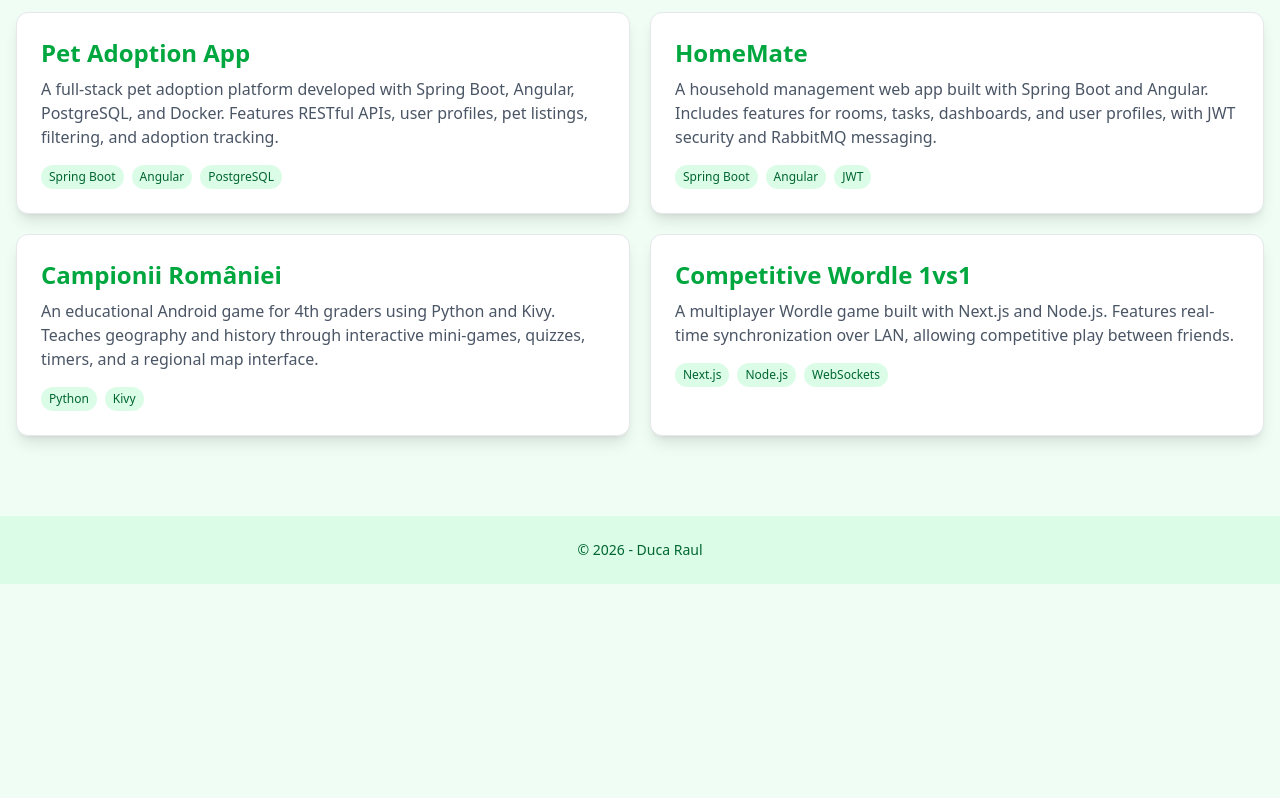
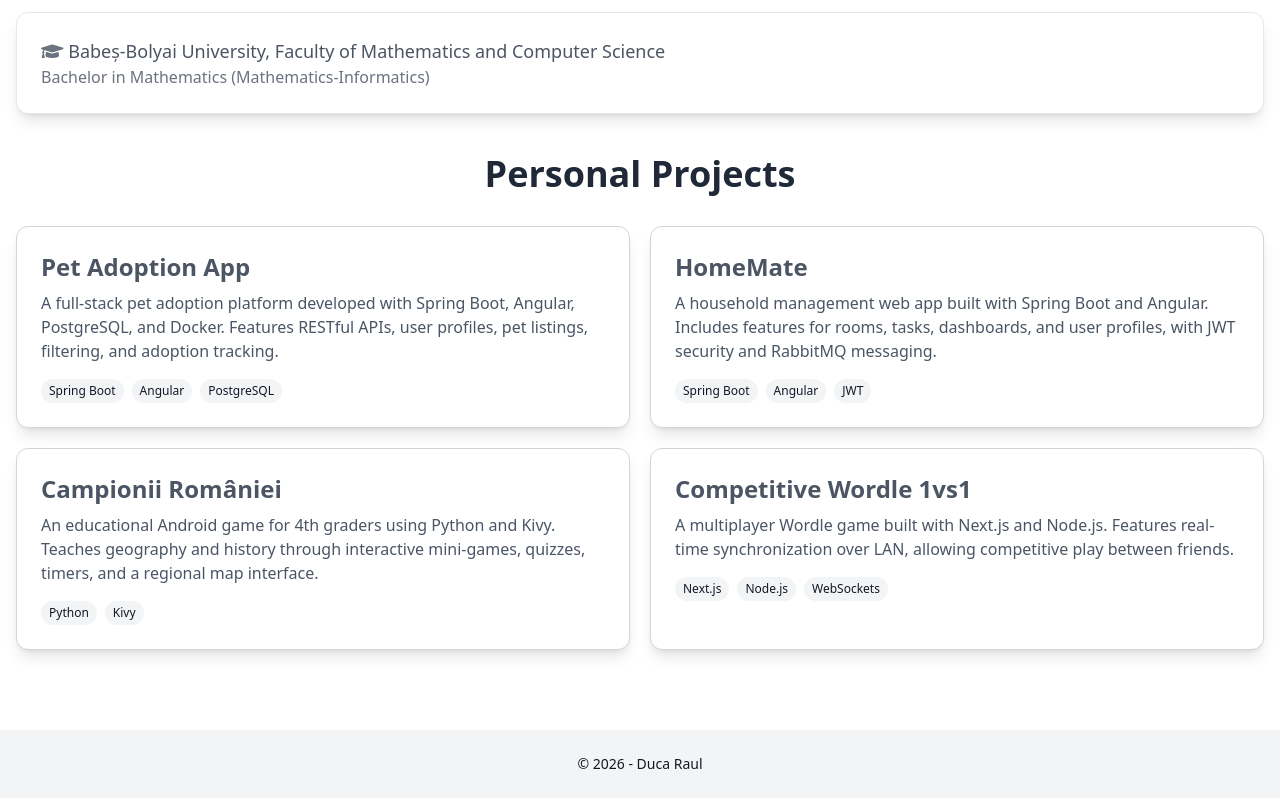
Before and after one commit to rDuca32/Portofolio, a website: page index.html in a window 1280 px wide. Shown: the part 594-1392 px from the top of the page. Before the commit the page ends 1178 px from the top, so only its background shows below. Drawn offline with Linux system fonts and the light colour scheme.

Commit message:
updates to colors  and structural cleanup

```diff
--- a/css/style.css
+++ b/css/style.css
@@ -1,13 +1,53 @@
 @import "tailwindcss";
 
 :root {
-    --bg-color: #f0fdf4;
-    --text-color: #14532d;
+    /* Main Colors */
+    --bg-color: #ffffff;
+    --text-color: #000000;
+
+    /* Custom Color Variables */
+    --primary-text: #1f2937; /* gray-800 */
+    --secondary-text: #374151; /* gray-700 */
+    --tertiary-text: #4b5563; /* gray-600 */
+    --button-bg: #4b5563; /* gray-600 */
+    --button-hover: #374151; /* gray-700 */
+    --icon-text: #6b7280; /* gray-500 */
+    --tag-bg: #f3f4f6; /* gray-100 */
+    --tag-text: #111827; /* gray-900 */
+    --hover-border: #d1d5db; /* gray-300 */
+    --footer-bg: #f3f4f6; /* gray-100 */
+    --footer-text: #111827; /* gray-900 */
 }
 
 @media (prefers-color-scheme: dark) {
     :root {
-        --bg-color: #14532d;
-        --text-color: #f0fdf4;
+        --bg-color: #000000;
+        --text-color: #ffffff;
+
+        /* Dark mode colors */
+        --primary-text: #f9fafb; /* gray-50 */
+        --secondary-text: #d1d5db; /* gray-300 */
+        --tertiary-text: #9ca3af; /* gray-400 */
+        --button-bg: #4b5563; /* gray-600 */
+        --button-hover: #374151; /* gray-700 */
+        --icon-text: #d1d5db; /* gray-300 */
+        --tag-bg: #111827; /* gray-900 */
+        --tag-text: #e5e7eb; /* gray-200 */
+        --hover-border: #4b5563; /* gray-600 */
+        --footer-bg: #111827; /* gray-900 */
+        --footer-text: #e5e7eb; /* gray-200 */
     }
 }
+
+/* Custom Classes */
+.primary-text { color: var(--primary-text); }
+.secondary-text { color: var(--secondary-text); }
+.tertiary-text { color: var(--tertiary-text); }
+.button-bg { background-color: var(--button-bg); }
+.button-hover:hover { background-color: var(--button-hover); }
+.icon-text { color: var(--icon-text); }
+.tag-bg { background-color: var(--tag-bg); }
+.tag-text { color: var(--tag-text); }
+.hover-border { border-color: var(--hover-border); }
+.footer-bg { background-color: var(--footer-bg); }
+.footer-text { color: var(--footer-text); }
--- a/index.html
+++ b/index.html
@@ -21,63 +21,71 @@
     <main class="grow container mx-auto px-4 py-10">
     <section class="intro text-center py-16 dark:bg-gray-800 rounded-xl mb-10 shadow-lg">
         <div class="container mx-auto px-4">
-            <h1 class="text-5xl font-extrabold text-green-800 dark:text-green-100 mb-4">Hi, I'm Duca Raul</h1>
-            <p class="text-xl text-green-700 dark:text-green-300 mb-6 max-w-2xl mx-auto">
+            <h1 class="text-5xl font-extrabold mb-4 primary-text">Hi, I'm Duca Raul</h1>
+            <p class="text-xl secondary-text mb-6 max-w-2xl mx-auto">
                 Full-stack developer specializing in modern web apps. I enjoy building user-friendly apps for real-world problems, from pet adoption platforms to educational games.
             </p>
-            <p class="text-lg text-green-600 dark:text-green-400">
+            <p class="text-lg tertiary-text">
                 Explore my personal projects below.
             </p>
             <div class="flex flex-col items-center gap-6 mt-6">
                 <i class="fas fa-arrow-down text-gray-500 dark:text-gray-400 animate-bounce text-3xl"></i>
-                <a href="#personal-projects" class="inline-block px-6 py-3 bg-green-600 text-white font-semibold rounded-lg hover:bg-green-700 transition-colors duration-300 shadow-md">
+                <a href="#personal-projects" class="inline-block px-6 py-3 button-bg text-white font-semibold rounded-lg button-hover transition-colors duration-300 shadow-md">
                     View My Projects
                 </a>
             </div>
         </div>
     </section>
 
+    <section class="education-section mb-10">
+        <h1 class="text-4xl font-extrabold mb-8 text-center primary-text">Education</h1>
+        <div class="bg-white dark:bg-gray-800 rounded-xl p-6 shadow-lg border border-gray-200 dark:border-gray-700">
+            <p class="text-lg tertiary-text"><i class="fas fa-graduation-cap icon-text"></i> Babeș-Bolyai University, Faculty of Mathematics and Computer Science</p>
+            <p class="text-md icon-text">Bachelor in Mathematics (Mathematics-Informatics)</p>
+        </div>
+    </section>
+
     <section class="personal-projects">
-        <h1 class="text-4xl font-extrabold mb-8 text-center text-green-800 dark:text-green-100">Personal Projects</h1>
+        <h1 class="text-4xl font-extrabold mb-8 text-center primary-text">Personal Projects</h1>
 
         <div class="grid gap-5 md:grid-cols-2 lg:grid-cols-2">
 
-            <div class="bg-white dark:bg-gray-800 rounded-xl p-6 shadow-lg hover:shadow-2xl transition-all duration-300 border border-gray-200 dark:border-gray-700 hover:border-green-300 dark:hover:border-green-600 transform hover:-translate-y-1">
-                <h2 class="text-2xl font-bold text-green-600 dark:text-green-400 mb-2">Pet Adoption App</h2>
+            <div class="bg-white dark:bg-gray-800 rounded-xl p-6 shadow-lg hover:shadow-2xl transition-all duration-300 border border-gray-200 dark:border-gray-700 hover-border transform hover:-translate-y-1">
+                <h2 class="text-2xl font-bold tertiary-text mb-2">Pet Adoption App</h2>
                 <p class="text-gray-600 dark:text-gray-400 mb-4">A full-stack pet adoption platform developed with Spring Boot, Angular, PostgreSQL, and Docker. Features RESTful APIs, user profiles, pet listings, filtering, and adoption tracking.</p>
                 <div class="flex flex-wrap gap-2">
-                    <span class="px-2 py-1 bg-green-100 dark:bg-green-900 text-green-800 dark:text-green-200 text-xs rounded-full">Spring Boot</span>
-                    <span class="px-2 py-1 bg-green-100 dark:bg-green-900 text-green-800 dark:text-green-200 text-xs rounded-full">Angular</span>
-                    <span class="px-2 py-1 bg-green-100 dark:bg-green-900 text-green-800 dark:text-green-200 text-xs rounded-full">PostgreSQL</span>
+                    <span class="px-2 py-1 tag-bg tag-text text-xs rounded-full">Spring Boot</span>
+                    <span class="px-2 py-1 tag-bg tag-text text-xs rounded-full">Angular</span>
+                    <span class="px-2 py-1 tag-bg tag-text text-xs rounded-full">PostgreSQL</span>
                 </div>
             </div>
 
-            <div class="bg-white dark:bg-gray-800 rounded-xl p-6 shadow-lg hover:shadow-2xl transition-all duration-300 border border-gray-200 dark:border-gray-700 hover:border-green-300 dark:hover:border-green-600 transform hover:-translate-y-1">
-                <h2 class="text-2xl font-bold text-green-600 dark:text-green-400 mb-2">HomeMate</h2>
+            <div class="bg-white dark:bg-gray-800 rounded-xl p-6 shadow-lg hover:shadow-2xl transition-all duration-300 border border-gray-200 dark:border-gray-700 hover-border transform hover:-translate-y-1">
+                <h2 class="text-2xl font-bold tertiary-text mb-2">HomeMate</h2>
                 <p class="text-gray-600 dark:text-gray-400 mb-4">A household management web app built with Spring Boot and Angular. Includes features for rooms, tasks, dashboards, and user profiles, with JWT security and RabbitMQ messaging.</p>
                 <div class="flex flex-wrap gap-2">
-                    <span class="px-2 py-1 bg-green-100 dark:bg-green-900 text-green-800 dark:text-green-200 text-xs rounded-full">Spring Boot</span>
-                    <span class="px-2 py-1 bg-green-100 dark:bg-green-900 text-green-800 dark:text-green-200 text-xs rounded-full">Angular</span>
-                    <span class="px-2 py-1 bg-green-100 dark:bg-green-900 text-green-800 dark:text-green-200 text-xs rounded-full">JWT</span>
+                    <span class="px-2 py-1 tag-bg tag-text text-xs rounded-full">Spring Boot</span>
+                    <span class="px-2 py-1 tag-bg tag-text text-xs rounded-full">Angular</span>
+                    <span class="px-2 py-1 tag-bg tag-text text-xs rounded-full">JWT</span>
                 </div>
             </div>
 
-            <div class="bg-white dark:bg-gray-800 rounded-xl p-6 shadow-lg hover:shadow-2xl transition-all duration-300 border border-gray-200 dark:border-gray-700 hover:border-green-300 dark:hover:border-green-600 transform hover:-translate-y-1">
-                <h2 class="text-2xl font-bold text-green-600 dark:text-green-400 mb-2">Campionii României</h2>
+            <div class="bg-white dark:bg-gray-800 rounded-xl p-6 shadow-lg hover:shadow-2xl transition-all duration-300 border border-gray-200 dark:border-gray-700 hover-border transform hover:-translate-y-1">
+                <h2 class="text-2xl font-bold tertiary-text mb-2">Campionii României</h2>
                 <p class="text-gray-600 dark:text-gray-400 mb-4">An educational Android game for 4th graders using Python and Kivy. Teaches geography and history through interactive mini-games, quizzes, timers, and a regional map interface.</p>
                 <div class="flex flex-wrap gap-2">
-                    <span class="px-2 py-1 bg-green-100 dark:bg-green-900 text-green-800 dark:text-green-200 text-xs rounded-full">Python</span>
-                    <span class="px-2 py-1 bg-green-100 dark:bg-green-900 text-green-800 dark:text-green-200 text-xs rounded-full">Kivy</span>
+                    <span class="px-2 py-1 tag-bg tag-text text-xs rounded-full">Python</span>
+                    <span class="px-2 py-1 tag-bg tag-text text-xs rounded-full">Kivy</span>
                 </div>
             </div>
 
-            <div class="bg-white dark:bg-gray-800 rounded-xl p-6 shadow-lg hover:shadow-2xl transition-all duration-300 border border-gray-200 dark:border-gray-700 hover:border-green-300 dark:hover:border-green-600 transform hover:-translate-y-1">
-                <h2 class="text-2xl font-bold text-green-600 dark:text-green-400 mb-2">Competitive Wordle 1vs1</h2>
+            <div class="bg-white dark:bg-gray-800 rounded-xl p-6 shadow-lg hover:shadow-2xl transition-all duration-300 border border-gray-200 dark:border-gray-700 hover-border transform hover:-translate-y-1">
+                <h2 class="text-2xl font-bold tertiary-text mb-2">Competitive Wordle 1vs1</h2>
                 <p class="text-gray-600 dark:text-gray-400 mb-4">A multiplayer Wordle game built with Next.js and Node.js. Features real-time synchronization over LAN, allowing competitive play between friends.</p>
                 <div class="flex flex-wrap gap-2">
-                    <span class="px-2 py-1 bg-green-100 dark:bg-green-900 text-green-800 dark:text-green-200 text-xs rounded-full">Next.js</span>
-                    <span class="px-2 py-1 bg-green-100 dark:bg-green-900 text-green-800 dark:text-green-200 text-xs rounded-full">Node.js</span>
-                    <span class="px-2 py-1 bg-green-100 dark:bg-green-900 text-green-800 dark:text-green-200 text-xs rounded-full">WebSockets</span>
+                    <span class="px-2 py-1 tag-bg tag-text text-xs rounded-full">Next.js</span>
+                    <span class="px-2 py-1 tag-bg tag-text text-xs rounded-full">Node.js</span>
+                    <span class="px-2 py-1 tag-bg tag-text text-xs rounded-full">WebSockets</span>
                 </div>
             </div>
 
@@ -85,9 +93,9 @@
     </section>
 </main>
 
-    <footer class="bg-green-100 dark:bg-green-900 text-green-800 dark:text-green-200 py-6 mt-10">
+    <footer class="footer-bg py-6 mt-10">
         <div class="container mx-auto px-4 text-center">
-            <p class="text-sm">&copy; 2026 - Duca Raul</p>
+            <p class="text-sm footer-text">&copy; 2026 - Duca Raul</p>
         </div>
     </footer>
 </body>
```
Also changed, not shown: dist/output.css.
